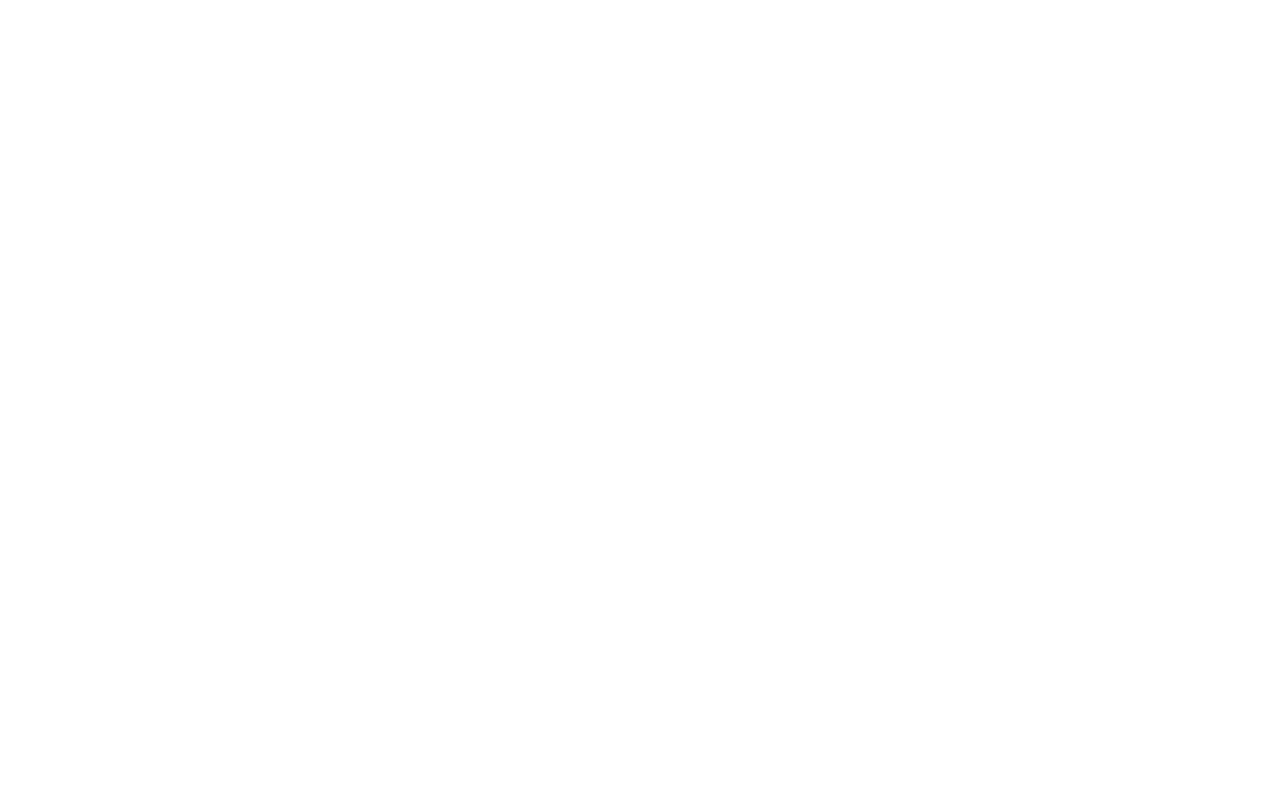
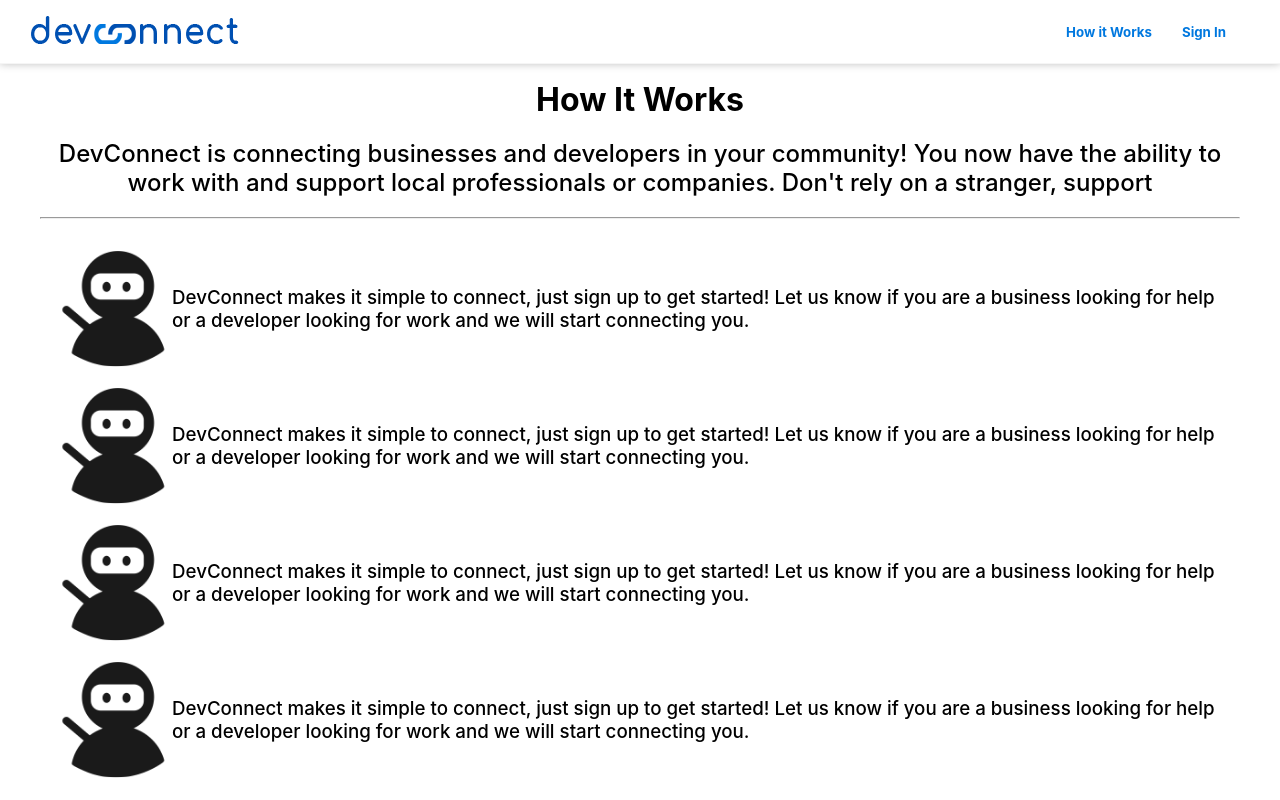
Before and after one commit to shawnholcomb/cowork, a React (Create React App) app: page /works in a window 1280 px wide. Shown: the top 800 px of the page. Built offline with nearby package versions, Linux system fonts and the light colour scheme.

Commit message:
how it works page

```diff
--- a/src/App.js
+++ b/src/App.js
@@ -2,7 +2,9 @@
 import { BrowserRouter as Router, Route, Switch } from "react-router-dom";
 
 import LandingPage from './Pages/LandingPage';
-import Homepage from './Components/Homepage';
+import Homepage from './Pages/Homepage';
+import HIWPage from './Pages/HIWPage';
+
 import './App.css';
 
 class App extends React.Component {
@@ -14,6 +16,7 @@
           <Switch>
             <Route exact path='/' component={ LandingPage } />
             <Route exact path='/home' component={ Homepage } />
+            <Route exact path='/works' component={ HIWPage } />
           </Switch>
         </div>
       </Router>
--- /dev/null
+++ b/src/Pages/HIWPage/index.js
@@ -0,0 +1,16 @@
+import React from 'react';
+import NavBar from '../../Components/NavBar';
+import Works from '../../Components/Works';
+import Footer from '../../Components/Footer';
+
+function HIWPage() {
+    return (
+        <div>
+            <NavBar />
+            <Works />
+            <Footer />
+        </div>
+    );
+};
+
+export default HIWPage;
--- a/src/components/Homepage/index.js
+++ b/src/Pages/Homepage/index.js
@@ -1,14 +1,14 @@
 import React from 'react';
 import './Homepage.css';
-import NavBar from '../NavBar';
-import HomeHeader from '../HomeHeader';
-import HIWMain from '../HIWMain';
-import SignIn from '../SignIn';
-import Footer from '../Footer';
+import NavBar from '../../Components/NavBar';
+import HomeHeader from '../../Components/HomeHeader';
+import HIWMain from '../../Components/HIWMain';
+import SignIn from '../../Components/SignIn';
+import Footer from '../../Components/Footer';
 
 class Homepage extends React.Component {
     state = {
-        status: "business",
+        status: "default",
     };
 
     render() {
--- a/src/components/NavBar/index.js
+++ b/src/components/NavBar/index.js
@@ -7,7 +7,7 @@
     },
     border: {
         borderBottom: '1px solid #f5f5f5',
-        boxShadow: '0 0 10px rgba(0, 0, 0, 0.25)'
+        boxShadow: '0 0 8px rgba(0, 0, 0, 0.25)'
     }
 }
 
@@ -18,7 +18,7 @@
         </div>
         <div className="nav-links">
             <ul className="nav-list">
-                <li><a href="/"><h5 style={styles.h5}>How it Works</h5></a></li>
+                <li><a href="/works"><h5 style={styles.h5}>How it Works</h5></a></li>
                 <li><a href="/"><h5 style={styles.h5}>Sign In</h5></a></li>
 
             </ul>
--- /dev/null
+++ b/src/components/Works/Works.css
@@ -0,0 +1,36 @@
+.hiw-container {
+    max-width: 1200px;
+    margin: 0 auto;
+    padding: 1em;
+}
+
+.hiw-header h1 {
+    text-align: center;
+}
+
+.hiw-header h2 {
+    text-align: center;
+    font-weight: 500;
+}
+
+.hiw-ul {
+    list-style-type: none;
+    padding: 15px;
+}
+
+.hiw-li {
+    display: flex;
+    flex-direction: row;
+    align-items: center;
+    margin-bottom: 20px;
+}
+
+.hiw-li h3 {
+    color: #000;
+    font-weight: 500;
+}
+
+.hiw-li img {
+    height: 10%;
+    width: 10%;
+}
--- /dev/null
+++ b/src/components/Works/index.js
@@ -0,0 +1,36 @@
+import React from 'react';
+import './Works.css';
+
+function Works() {
+    return (
+        <div className="hiw-container">
+            <div className="hiw-header">
+                <h1>How It Works</h1>
+                <h2>DevConnect is connecting businesses and developers in your community!  You now have the ability to work with and support local professionals or companies.  Don't rely on a stranger, support </h2>
+            </div>
+            <hr></hr>
+            <div >
+            <ul className="hiw-ul">
+                <li className="hiw-li">
+                    <img alt="icon" src="/images/testicon.png"></img>
+                    <h3>DevConnect makes it simple to connect, just sign up to get started!  Let us know if you are a business looking for help or a developer looking for work and we will start connecting you.</h3>
+                </li>
+                <li className="hiw-li">
+                    <img alt="icon" src="/images/testicon.png"></img>
+                    <h3>DevConnect makes it simple to connect, just sign up to get started!  Let us know if you are a business looking for help or a developer looking for work and we will start connecting you.</h3>
+                </li>
+                <li className="hiw-li">
+                    <img alt="icon" src="/images/testicon.png"></img>
+                    <h3>DevConnect makes it simple to connect, just sign up to get started!  Let us know if you are a business looking for help or a developer looking for work and we will start connecting you.</h3>
+                </li>
+                <li className="hiw-li">
+                    <img alt="icon" src="/images/testicon.png"></img>
+                    <h3>DevConnect makes it simple to connect, just sign up to get started!  Let us know if you are a business looking for help or a developer looking for work and we will start connecting you.</h3>
+                </li>
+            </ul>
+            </div>
+        </div>
+    );
+};
+
+export default Works;
```
Also changed, not shown: src/components/HIWIconsMain/HIWIconsMain.css (added, +13 -0 lines), src/components/HIWIconsMain/index.js (added, +15 -0 lines), public/images/testicon.jpg (added), public/images/testicon.png (added), src/Pages/Homepage/Homepage.css (added).
